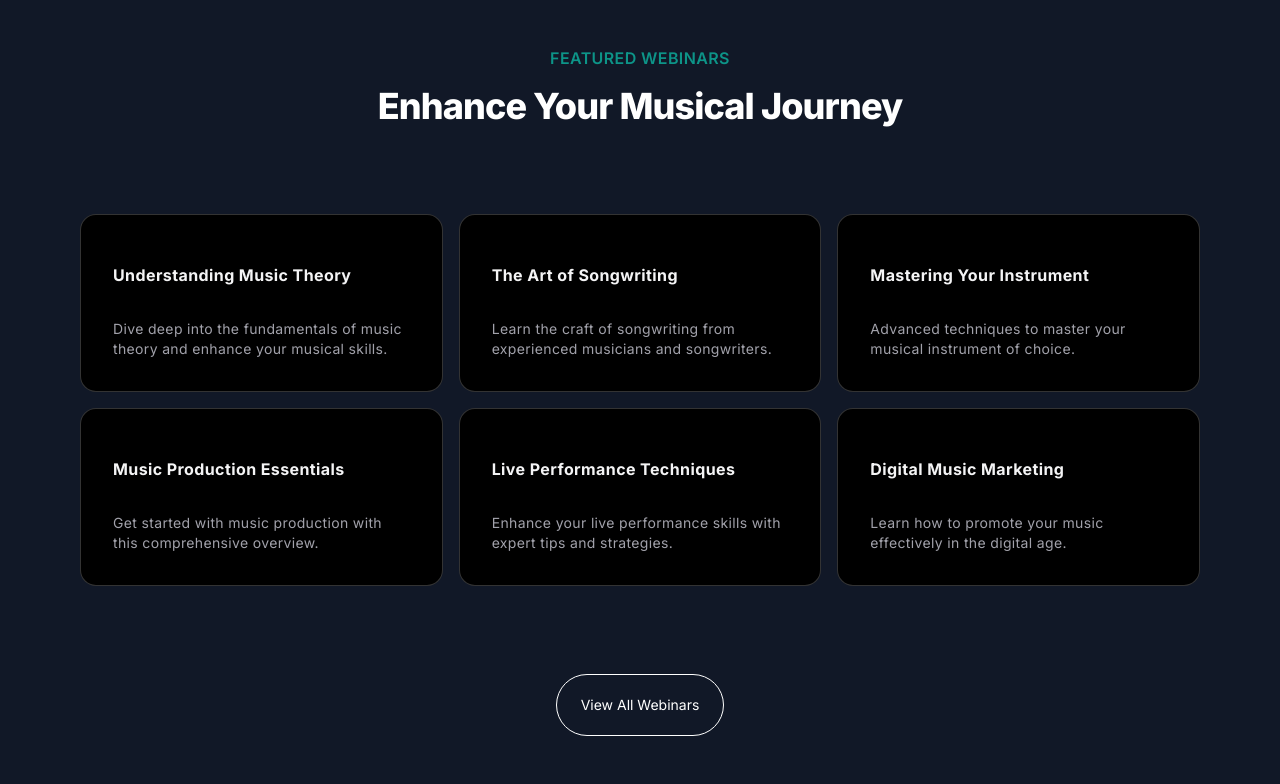
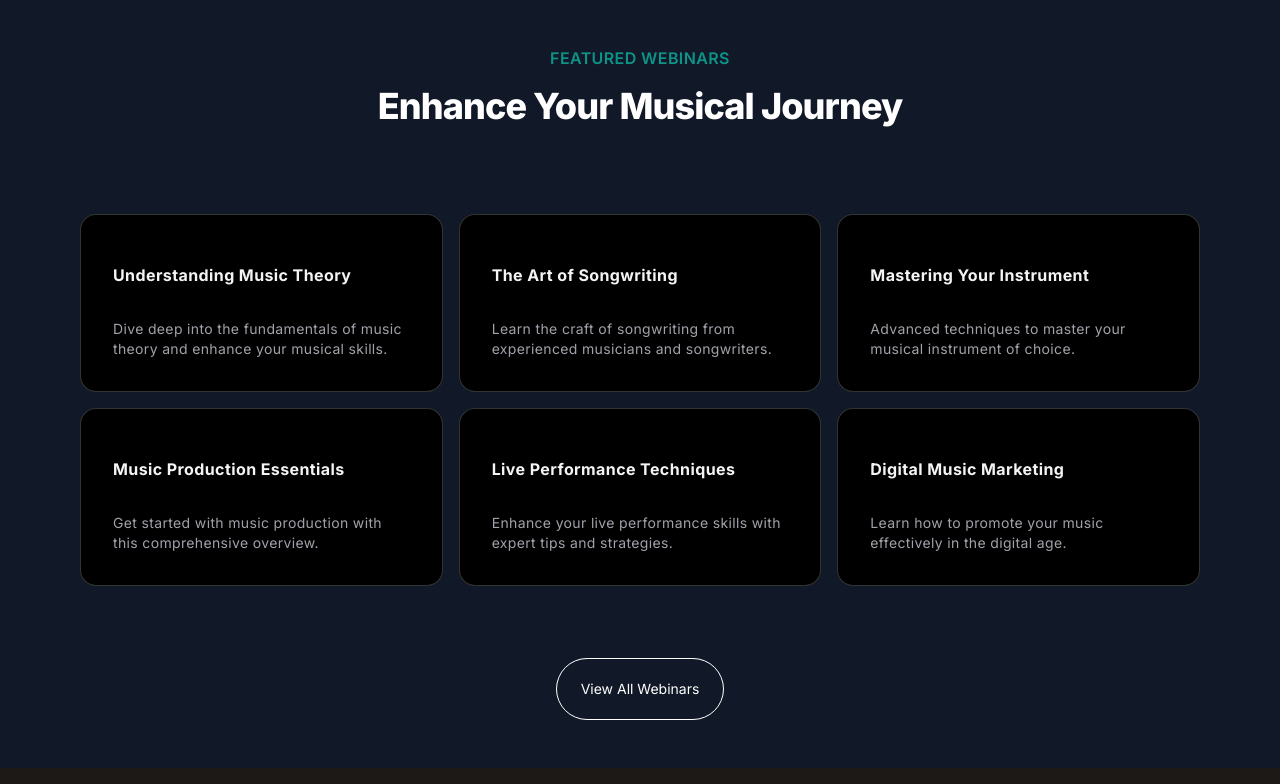
Before and after one commit to architkakkar/Music-School-App, a Next.js app: page / in a window 1280 px wide. Shown: the part 2686-3470 px from the top of the page. Built offline with nearby package versions, Linux system fonts and the light colour scheme.

Commit message:
Button margin top changed.

```diff
--- a/src/components/UpcomingWebinars.tsx
+++ b/src/components/UpcomingWebinars.tsx
@@ -72,7 +72,7 @@
           />
         </div>
 
-        <div className="mt-10 text-center">
+        <div className="mt-6 text-center">
           <Link href={"/webinars"}>
             <button className="border border-white px-6 py-5 rounded-full hover:text-gray-900 hover:bg-white text-sm">
               View All Webinars
```
